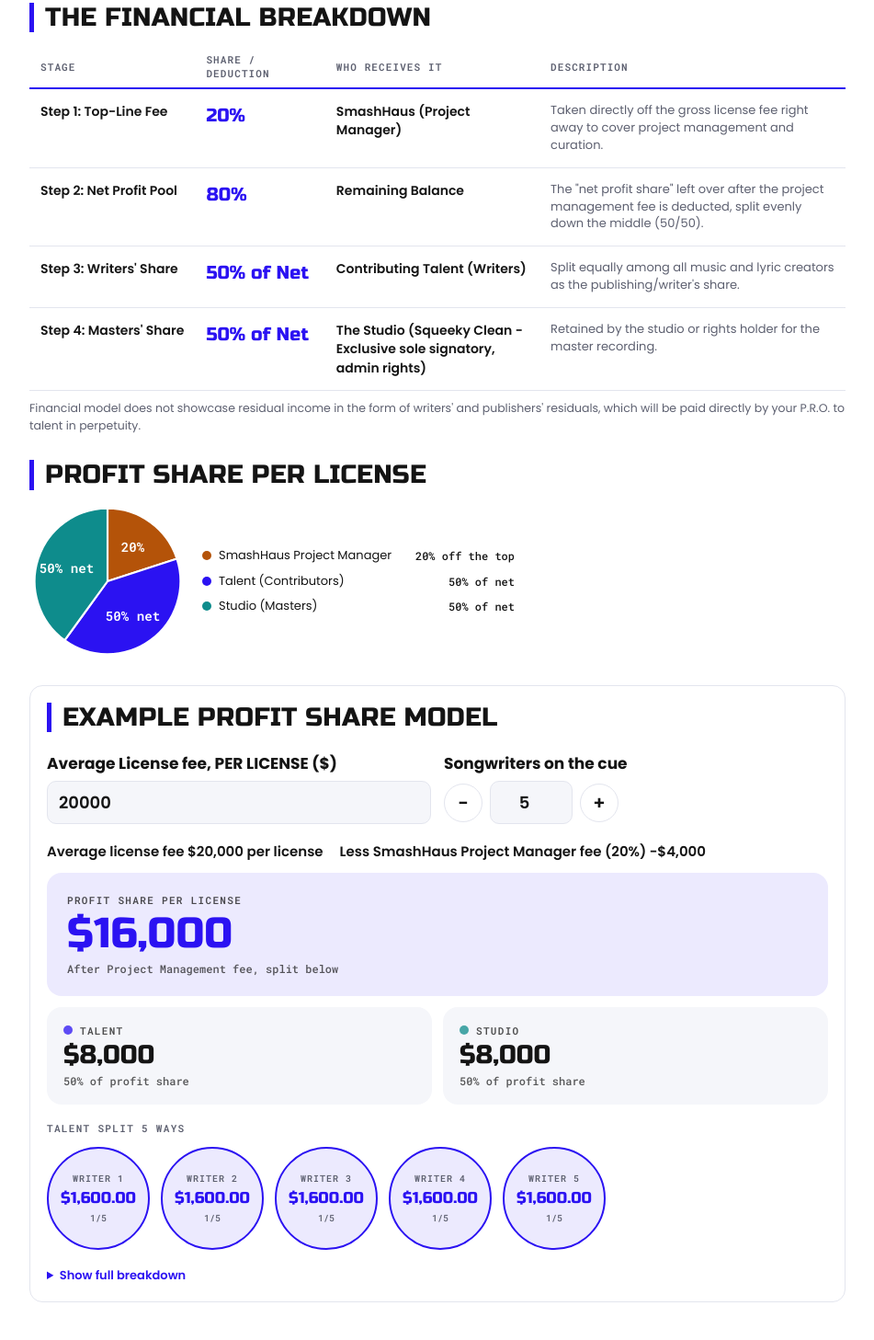
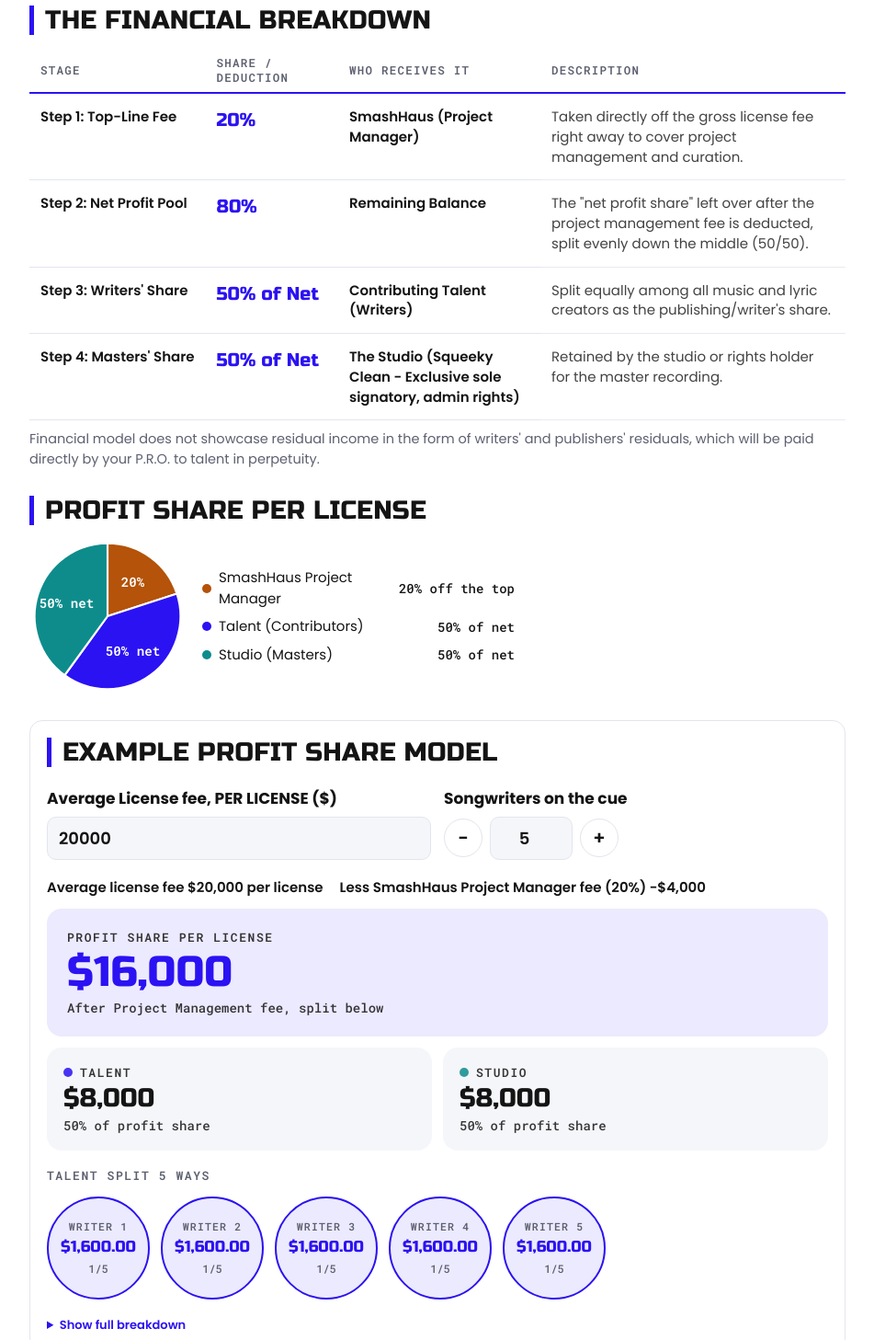
Before and after one commit to DylanBerry007/cinemasessions, a plain HTML site: page index.html in a window 1280 px wide. Shown: the part 178-1635 px from the top of the page at 92% size, without its empty margins (164-1115 px from the left). Drawn offline with Linux system fonts and the light colour scheme.

Commit message:
Larger, easier to read sub text
Co-Authored-By: Claude Opus 5.5 <noreply@anthropic.com>
Claude-Session: https://claude.ai/code/session_017LLJwwAfMYBGY3SnCBB86N

```diff
--- a/index.html
+++ b/index.html
@@ -135,6 +135,25 @@ td .bs{color:var(--muted);font-size:12px}
 .tile.net{background:var(--blue-soft)}
 .tile.net .v{color:var(--blue)}
 @media (max-width:640px){.flow{grid-template-columns:1fr}.op{line-height:.6}}
+
+/* readability */
+.sub{font-size:16px}
+.note{font-size:14.5px!important;line-height:1.5}
+.lab{font-size:13px!important}
+.tile .k{font-size:13px!important;opacity:.85!important}
+.tile .s{font-size:14px!important;opacity:.85!important}
+.fb th{font-size:12.5px!important}
+.fb td{font-size:15px}
+.fb td.ds{font-size:15px!important;color:var(--ink)!important;opacity:.8}
+.li{font-size:15px!important}
+.li .r{font-size:14px!important}
+.bub small{font-size:11.5px!important}
+.bub span{font-size:12px!important}
+table{font-size:14.5px}
+th{font-size:12px!important}
+td .bs{font-size:13.5px!important}
+.li .r{white-space:nowrap}
+@media (max-width:560px){.cl{flex-direction:column;align-items:stretch}.cl svg{align-self:center}.leg{width:100%}}
 </style>
 
 <div class="wrap">
```
